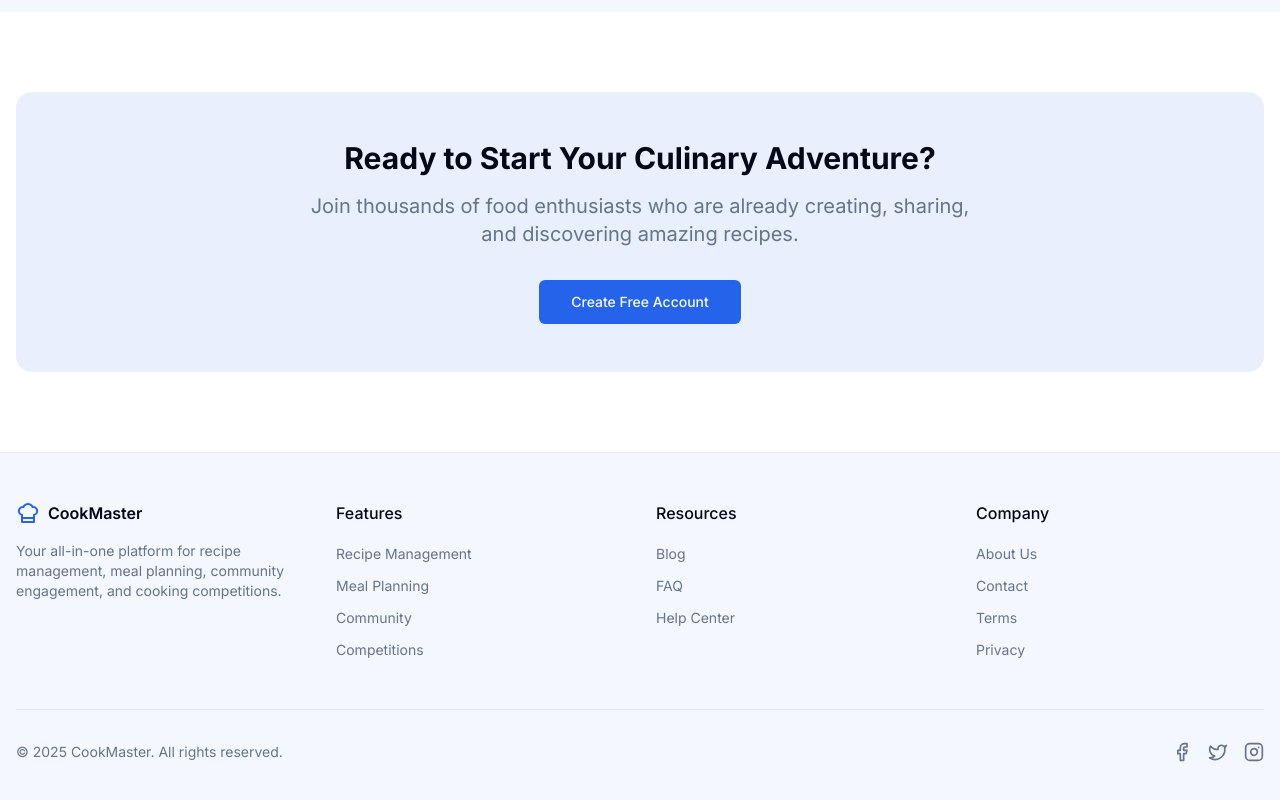
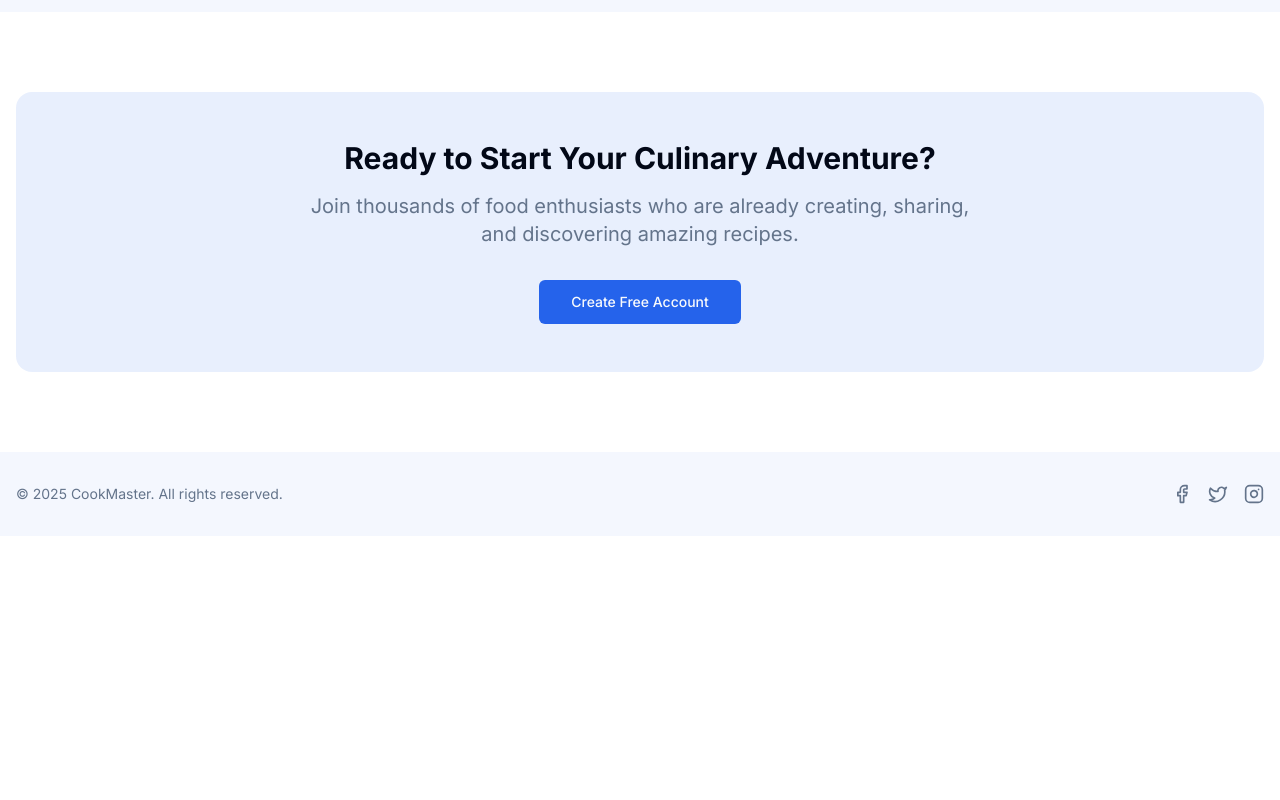
Before and after one commit to Liew19/serverside-assignment, a Next.js app: page / in a window 1280 px wide. Shown: the part 2247-3047 px from the top of the page. After the commit the page ends 2783 px from the top, so only its background shows below. Built offline with nearby package versions, Linux system fonts and the light colour scheme.

Commit message:
Update layout.tsx

```diff
--- a/app/layout.tsx
+++ b/app/layout.tsx
@@ -2,7 +2,6 @@
 import { Inter } from "next/font/google";
 import Link from "next/link";
 import { ChefHat, Search, Bell, User } from "lucide-react";
-import { HamburgerMenu } from "@/components/ui/hamburger-menu";
 
 import { ThemeProvider } from "@/components/theme-provider";
 import { Button } from "@/components/ui/button";
@@ -124,162 +123,13 @@
                       <Link href="/register">Register</Link>
                     </Button>
                   </div>
-
-                  <HamburgerMenu>
-                    <Link
-                      href="/recipes"
-                      className="text-sm font-medium hover:text-primary transition-colors"
-                    >
-                      Recipes
-                    </Link>
-                    <Link
-                      href="/meal-planning"
-                      className="text-sm font-medium hover:text-primary transition-colors"
-                    >
-                      Meal Planning
-                    </Link>
-                    <Link
-                      href="/community"
-                      className="text-sm font-medium hover:text-primary transition-colors"
-                    >
-                      Community
-                    </Link>
-                    <Link
-                      href="/competitions"
-                      className="text-sm font-medium hover:text-primary transition-colors"
-                    >
-                      Competitions
-                    </Link>
-                  </HamburgerMenu>
                 </div>
               </div>
             </header>
             <main className="flex-1">{children}</main>
-            <footer className="border-t py-12 bg-primary/5">
+            <footer className="py-8 bg-primary/5">
               <div className="container px-4">
-                <div className="grid grid-cols-1 md:grid-cols-4 gap-8">
-                  <div>
-                    <Link
-                      href="/"
-                      className="flex items-center gap-2 font-semibold mb-4"
-                    >
-                      <ChefHat className="h-6 w-6 text-primary" />
-                      <span>CookMaster</span>
-                    </Link>
-                    <p className="text-sm text-muted-foreground mb-4">
-                      Your all-in-one platform for recipe management, meal
-                      planning, community engagement, and cooking competitions.
-                    </p>
-                  </div>
-
-                  <div>
-                    <h3 className="font-medium mb-4">Features</h3>
-                    <ul className="space-y-2">
-                      <li>
-                        <Link
-                          href="/recipes"
-                          className="text-sm text-muted-foreground hover:text-primary transition-colors"
-                        >
-                          Recipe Management
-                        </Link>
-                      </li>
-                      <li>
-                        <Link
-                          href="/meal-planning"
-                          className="text-sm text-muted-foreground hover:text-primary transition-colors"
-                        >
-                          Meal Planning
-                        </Link>
-                      </li>
-                      <li>
-                        <Link
-                          href="/community"
-                          className="text-sm text-muted-foreground hover:text-primary transition-colors"
-                        >
-                          Community
-                        </Link>
-                      </li>
-                      <li>
-                        <Link
-                          href="/competitions"
-                          className="text-sm text-muted-foreground hover:text-primary transition-colors"
-                        >
-                          Competitions
-                        </Link>
-                      </li>
-                    </ul>
-                  </div>
-
-                  <div>
-                    <h3 className="font-medium mb-4">Resources</h3>
-                    <ul className="space-y-2">
-                      <li>
-                        <Link
-                          href="/blog"
-                          className="text-sm text-muted-foreground hover:text-primary transition-colors"
-                        >
-                          Blog
-                        </Link>
-                      </li>
-                      <li>
-                        <Link
-                          href="/faq"
-                          className="text-sm text-muted-foreground hover:text-primary transition-colors"
-                        >
-                          FAQ
-                        </Link>
-                      </li>
-                      <li>
-                        <Link
-                          href="/help"
-                          className="text-sm text-muted-foreground hover:text-primary transition-colors"
-                        >
-                          Help Center
-                        </Link>
-                      </li>
-                    </ul>
-                  </div>
-
-                  <div>
-                    <h3 className="font-medium mb-4">Company</h3>
-                    <ul className="space-y-2">
-                      <li>
-                        <Link
-                          href="/about"
-                          className="text-sm text-muted-foreground hover:text-primary transition-colors"
-                        >
-                          About Us
-                        </Link>
-                      </li>
-                      <li>
-                        <Link
-                          href="/contact"
-                          className="text-sm text-muted-foreground hover:text-primary transition-colors"
-                        >
-                          Contact
-                        </Link>
-                      </li>
-                      <li>
-                        <Link
-                          href="/terms"
-                          className="text-sm text-muted-foreground hover:text-primary transition-colors"
-                        >
-                          Terms
-                        </Link>
-                      </li>
-                      <li>
-                        <Link
-                          href="/privacy"
-                          className="text-sm text-muted-foreground hover:text-primary transition-colors"
-                        >
-                          Privacy
-                        </Link>
-                      </li>
-                    </ul>
-                  </div>
-                </div>
-
-                <div className="border-t mt-12 pt-8 flex flex-col md:flex-row justify-between items-center">
+                <div className="flex flex-col md:flex-row justify-between items-center">
                   <p className="text-sm text-muted-foreground mb-4 md:mb-0">
                     &copy; {new Date().getFullYear()} CookMaster. All rights
                     reserved.
```
